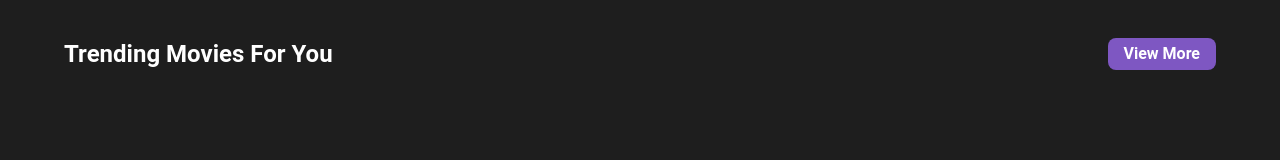
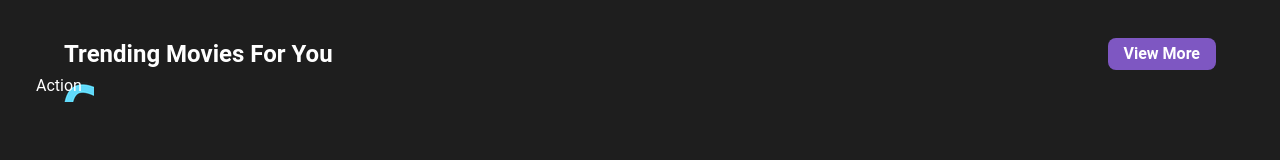
Before and after one commit to ContentWarnings/WebFrontend, a React (Create React App) app: page / in a window 1280 px wide. Shown: the part 448-608 px from the top of the page. Built offline with nearby package versions, Linux system fonts and the light colour scheme; the HTML template or start-up script is replaced by a standard one.

Commit message:
Continue work on Movie and Genre Buttons

```diff
--- /dev/null
+++ b/src/components/Home/GenreButton.tsx
@@ -0,0 +1,15 @@
+function GenreButton(props: any) {
+  // Need absolute size
+  return (
+    <button
+      onClick={props.handleClick}
+      className={`transition ease-in-out delay-100 ${props.img} hover:border-light-1 text-light-1 py-1 px-2 rounded`}
+    >
+      <div className="items-center">
+        <div className="px-1">{props.name}</div>
+      </div>
+    </button>
+  );
+}
+
+export default GenreButton;
--- /dev/null
+++ b/src/components/Home/MovieButton.tsx
@@ -0,0 +1,16 @@
+function MovieButton(props: any) {
+  // Need absolute size?
+  return (
+    <button
+      onClick={props.handleClick}
+      className="transition ease-in-out delay-100 bg-neutral hover:border-primary-1 text-light-1 py-1 px-2 rounded"
+    >
+      <div className="items-center px-1">
+        <img src={props.image} alt={props.name} />
+        <div className="px-1">{props.name}</div>
+      </div>
+    </button>
+  );
+}
+
+export default MovieButton;
--- a/src/pages/Home.tsx
+++ b/src/pages/Home.tsx
@@ -1,5 +1,7 @@
 import SearchBar from "../components/Home/SearchBar";
 import Primary2Button from "../components/shared/Primary2Button";
+// import MovieButton from "../components/Home/MovieButton";
+import GenreButton from "../components/Home/GenreButton";
 
 function Home() {
   const handleClick = () => {
@@ -23,6 +25,11 @@ function Home() {
         </h1>
         <Primary2Button name="View More" handleClick={handleClick} />
       </div>
+      {/* Movie Buttons Go here */}
+      <div className="flex">
+        {/* <MovieButton name="DC League of Super-Pets" /> */}
+        <GenreButton img="bg-action-image" name="Action" />
+      </div>
     </div>
   );
 }
--- a/tailwind.config.js
+++ b/tailwind.config.js
@@ -24,6 +24,9 @@ module.exports = {
       fontFamily: {
         'sans': ['Roboto', ...defaultTheme.fontFamily.sans],
       },
+      backgroundImage: {
+        'action-image': "url('/public/logo192.png')",
+      }
     },
   },
   plugins: [],
```
